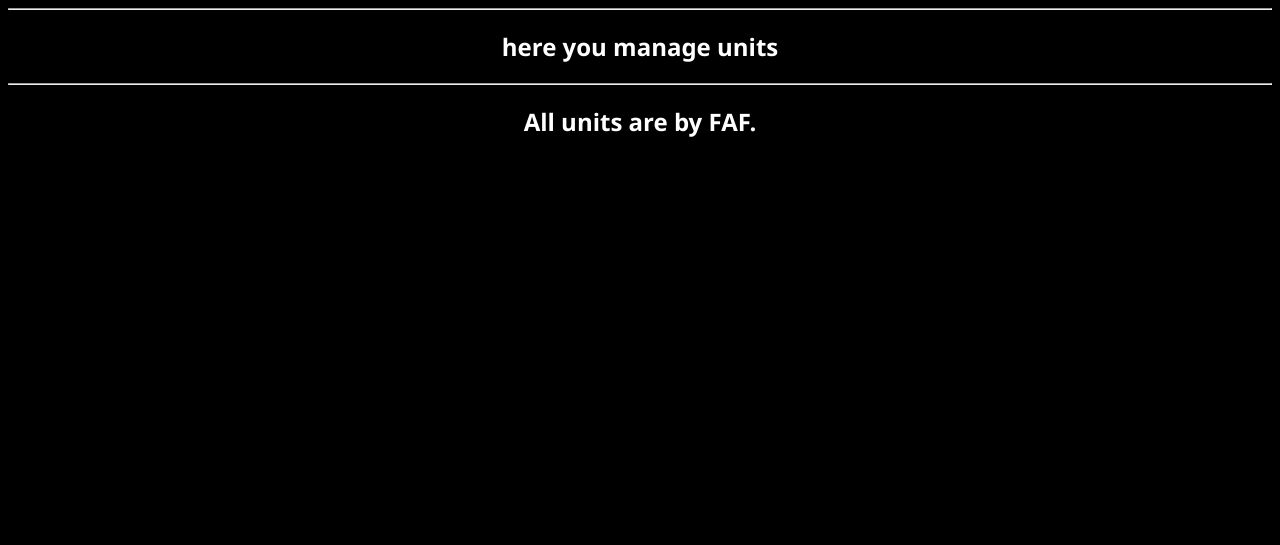
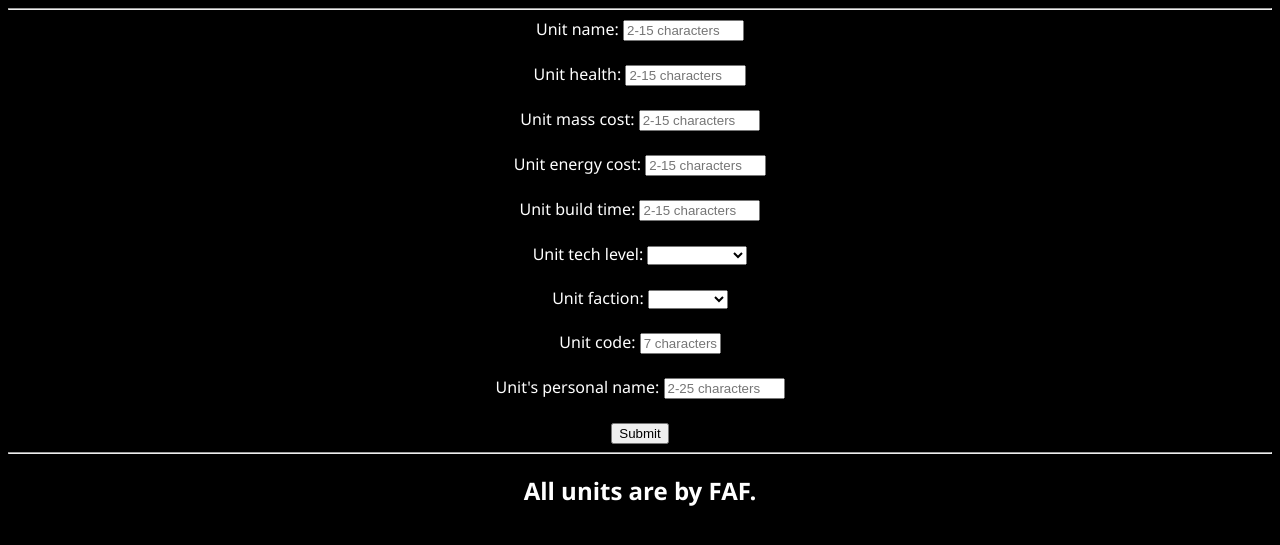
Before and after one commit to Someone-That/Supreme-Database, a Flask app: page /manage-units in a window 1280 px wide. Shown: the part 81-626 px from the top of the page. Run offline with Flask 3, Linux system fonts and the light colour scheme.

Commit message:
Initialised html for manage units form and added a post route for it

```diff
--- a/routes.py
+++ b/routes.py
@@ -199,6 +199,12 @@ def manage_units():
     return render_template("manage_units.html")
 
 
+@app.route('/manage-units', methods=['POST'])
+def submitted_units():
+    print(request.form)
+    return redirect("/manage-units")
+
+
 @app.errorhandler(404)  # 404 page
 def page_not_found(error):
     return render_template("404.html", title="cease this")
--- a/templates/manage_units.html
+++ b/templates/manage_units.html
@@ -1,6 +1,56 @@
 {% extends "layout.html" %}
 {% block content %}
 
-<h2>here you manage units</h2>
+<form method="post">
+    <label>Unit name:</label>
+    <input type="text" name="unit_name" placeholder="2-15 characters" size="12" value="">
+    <br><br>
+
+    <label>Unit health:</label>
+    <input type="text" name="unit_health" placeholder="2-15 characters" size="12" value="">
+    <br><br>
+
+    <label>Unit mass cost:</label>
+    <input type="text" name="unit_mass_cost" placeholder="2-15 characters" size="12" value="">
+    <br><br>
+
+    <label>Unit energy cost:</label>
+    <input type="text" name="unit_energy_cost" placeholder="2-15 characters" size="12" value="">
+    <br><br>
+
+    <label>Unit build time:</label>
+    <input type="text" name="unit_build_time" placeholder="2-15 characters" size="12" value="">
+    <br><br>
+
+    <label>Unit tech level:</label>
+    <select name="unit_tech_level">
+        <option value=""></option>
+        <option value="1">1</option>
+        <option value="2">2</option>
+        <option value="3">3</option>
+        <option value="4">Experimental</option>
+    </select>
+    <br><br>
+
+    <label>Unit faction:</label>
+    <select name="unit_faction">
+        <option value=""></option>
+        <option value="4">UEF</option>
+        <option value="3">Aeon</option>
+        <option value="2">Cybran</option>
+        <option value="1">Seraphim</option>
+    </select>
+    <br><br>
+
+    <label>Unit code:</label>
+    <input type="text" name="unit_code" placeholder="7 characters" size="7" value="">
+    <br><br>
+
+    <label>Unit's personal name:</label>
+    <input type="text" name="unit_unit_name" placeholder="2-25 characters" size="12" value="">
+    <br><br>
+
+    <input type="submit" value="Submit">
+</form>
 
 {% endblock %}
```
